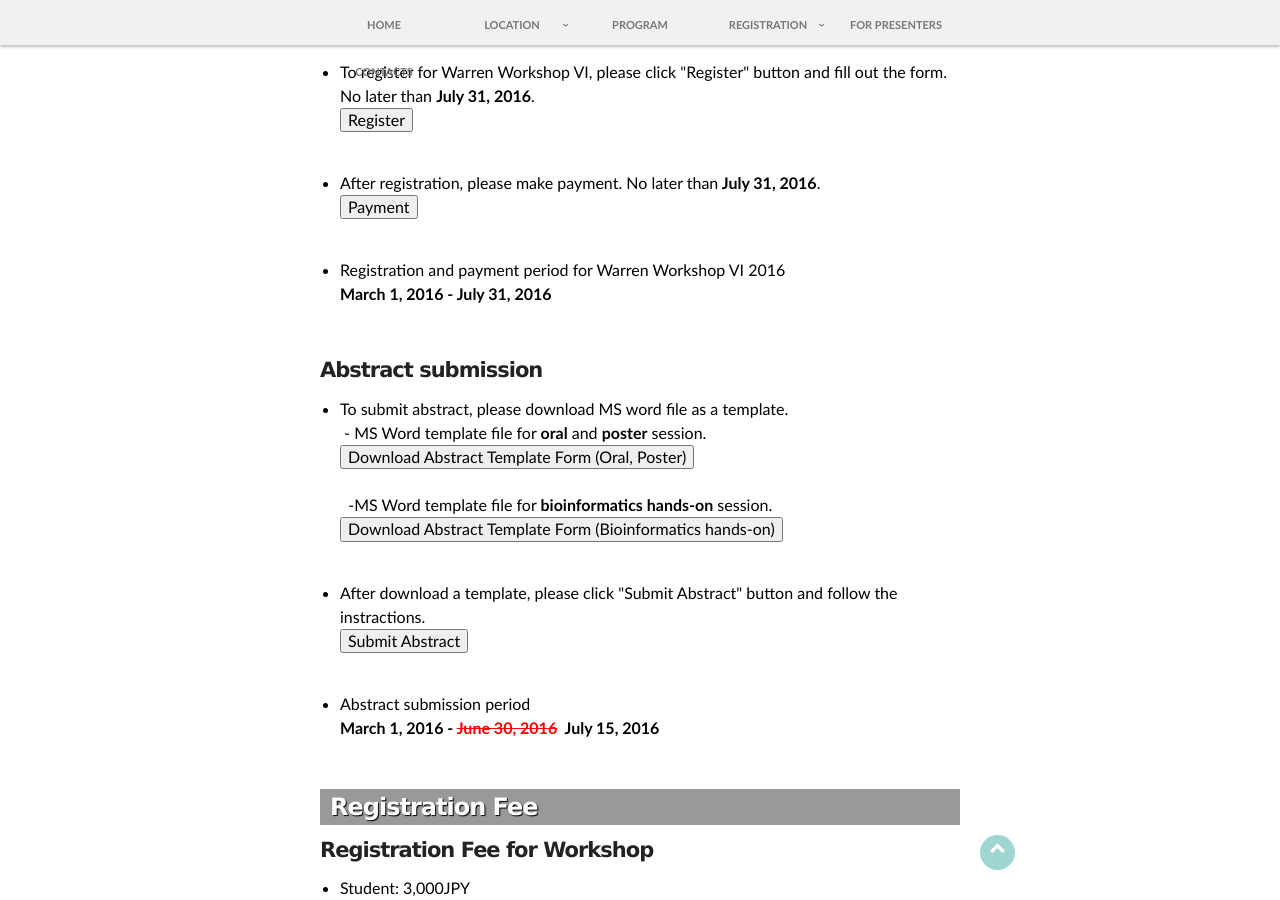
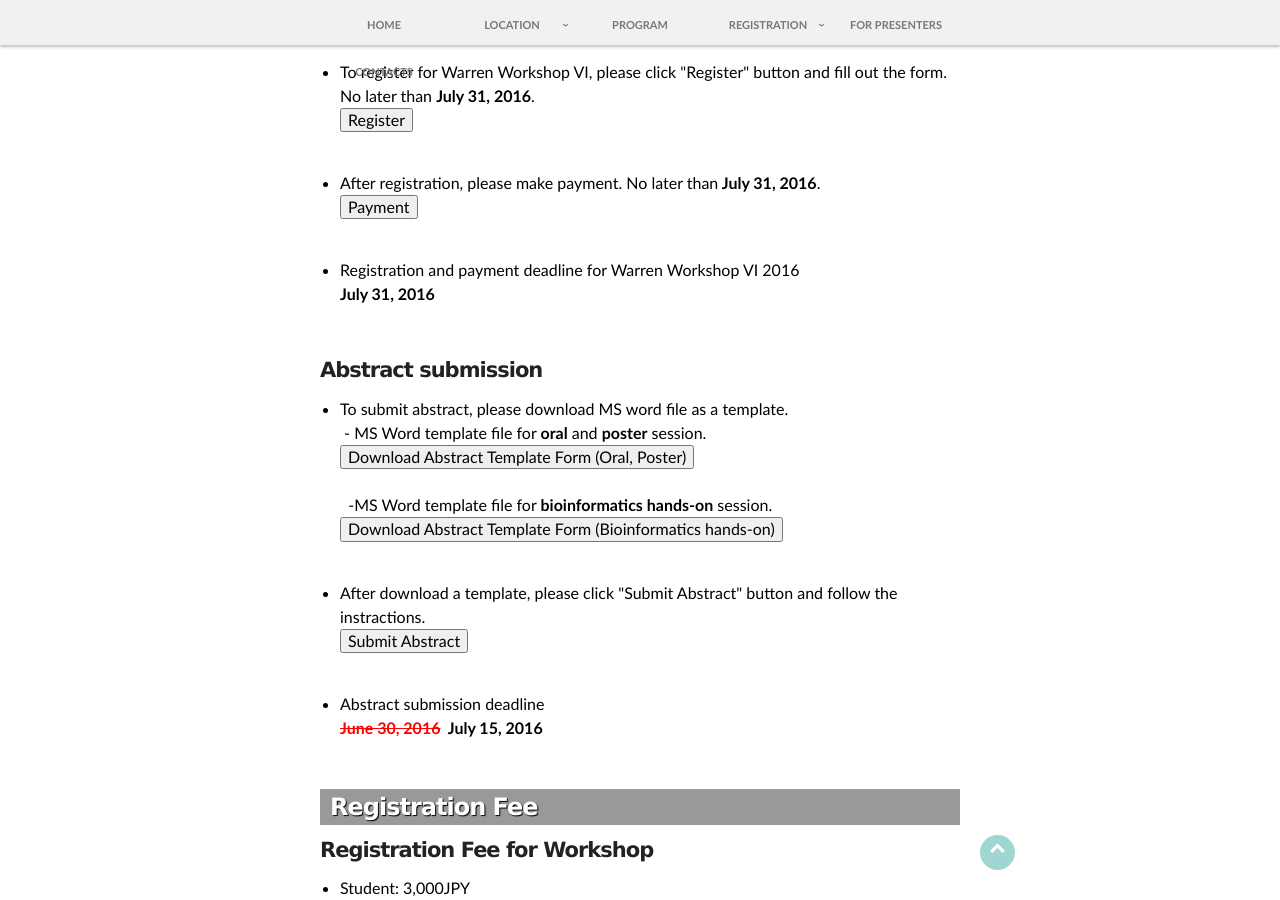
Before and after one commit to yamazakiM/test_warren2016, a Jekyll site: the page built from registration/index.md, in a window 1280 px wide and 900 px high, scrolled down 257 px. Built offline with Jekyll 4.4.1, drawn with Linux system fonts in a browser that asks for light colours; nearby versions of some CDN libraries; library files that are not in the unit come from our copies.

Commit message:
Update index.md

```diff
--- a/registration/index.md
+++ b/registration/index.md
@@ -6,20 +6,21 @@
 <div id="main_content_wrap" class="outer">
   <section id="main_content" class="inner">
   <h3>Registration and Abstract</h3>
+
  <div class="register">
   <h4 class="registration">Registration</h4>
   <ul>
   <li>To register for Warren Workshop VI, please click "Register" button and fill out the form. No later than <strong>July 31, 2016</strong>.</li>
-  <a href="{{site.url}}/registration/register" class="button_register"><input id="button_register" class="button_register" type="button" alt="register" value="Register"></a>
+  <a href="{{site.url}}/registrationForm" class="button_register"><input id="button_register" class="button_register" type="button" alt="register" value="Register"></a>
   </ul><br>
   <ul>
   <li>After registration, please make payment. No later than<strong> July 31, 2016</strong>.</li>
-  <a href="{{site.url}}/registration/payment"><input id="button_payment" class="button_payment" type="button" alt="payment" value="Payment"></a>
+  <a href="{{site.url}}/payment"><input id="button_payment" class="button_payment" type="button" alt="payment" value="Payment"></a>
    </ul><br>
 
  <ul>
-   <li id="registration">Registration and payment period for Warren Workshop VI 2016<br>
-   <strong>March 1, 2016 - July 31, 2016</strong></li>
+   <li id="registration">Registration and payment deadline for Warren Workshop VI 2016<br>
+   <strong>July 31, 2016</strong></li>
  </ul>
 <!--  <ul>
   <li>March 1, 2016 - July 31, 2016</li>
@@ -30,26 +31,26 @@
    <h4 class="registration">Abstract submission</h4>
   <ul>
   <li>To submit abstract, please download MS word file as a template.</li>
-   &nbsp;- MS Word template file for <strong>oral</strong> and <strong>poster</strong> session.<br>
+  &nbsp;- MS Word template file for <strong>oral</strong> and <strong>poster</strong> session.<br>
    <a href="{{site.url}}/images/AbstractTemplate_Oral,Poster.docx"><input id="button_submit" class="button_submit" type="button" alt="submit" value="Download Abstract Template Form (Oral, Poster)">
    </a>
    <br>
    <br>
-      &nbsp; -MS Word template file for <strong>bioinformatics hands-on</strong> session.<br>
+   &nbsp; -MS Word template file for <strong>bioinformatics hands-on</strong> session.<br>
    <a href="{{site.url}}/images/AbstractTemplate_Handson.docx" class="downloadAbstract">
      <input id="button_submit_instraction" class="button_submit" type="button" alt="submit" value="Download Abstract Template Form (Bioinformatics hands-on)">
    </a>
-   </ul>
+  </ul>
   <br>
 
    <ul>
    <li>After download a template, please click "Submit Abstract" button and follow the instractions.</li>
-  <a href="{{site.url}}/registration/submit"><input id="button_submit" class="button_submit" type="button" alt="submit" value="Submit Abstract"></a>
+  <a href="{{site.url}}/submit"><input id="button_submit" class="button_submit" type="button" alt="submit" value="Submit Abstract"></a>
    </ul><br>
 
    <ul>
-    <li id="registration">Abstract submission period<br>
-    <strong>March 1, 2016 - <del style="color:red">June 30, 2016</del>&nbsp;&nbsp;July 15, 2016</strong></li>
+    <li id="registration">Abstract submission deadline<br>
+    <strong><del style="color:red">June 30, 2016</del>&nbsp;&nbsp;July 15, 2016</strong></li>
   </ul>
   <!--<ul>
   <li>March 1, 2016 - June 30, 2016</li>
@@ -57,7 +58,7 @@
 </div>
 <br>
   <h3>Registration Fee</h3>
-  <hr>
+
 <div class="registrationFee">
   <h4 class="registration">Registration Fee for Workshop</h4>
   <ul>
@@ -69,24 +70,6 @@
   <li>Workshop Dinner: 6,000JPY</li>
   </ul>
 </div>
-<br>
-<!--<div class="visa">
- <h3>Apply for Visa</h3>
-  <p>In order to prepare the official documents for you to apply for a Visa, please e-mail us following documents:</p>
-  <ul>
-  <li>Visa Questionnaire<br>
-  Download MS word file as a template and fill in the questionnaire.<br>
-   <a href="{{site.url}}/images/Visa Questionnaire.docx"><input id="button_submit" class="button_submit" type="button" alt="submit" value="Download Visa Questionnaire"></a></li>
-  <li>Curriculum Vitae<br>
-  - Date of birth must be indicated</li>
-  <li> Photocopy of passport<br>
-  - Copy of the photo and signature page</li>
-  </ul>
-  <p>Email documents to: <img class="abstract" alt="warrenworkshop_email.png" src="../images/warrenworkshop_email.png" border="0"></p>
-  <p>We will mail the documents to you as soon as they are ready.<br>
-Please make sure to provide us with correct mailing address. </p>
-</div>-->
-
 
   </section>
 </div>
```
